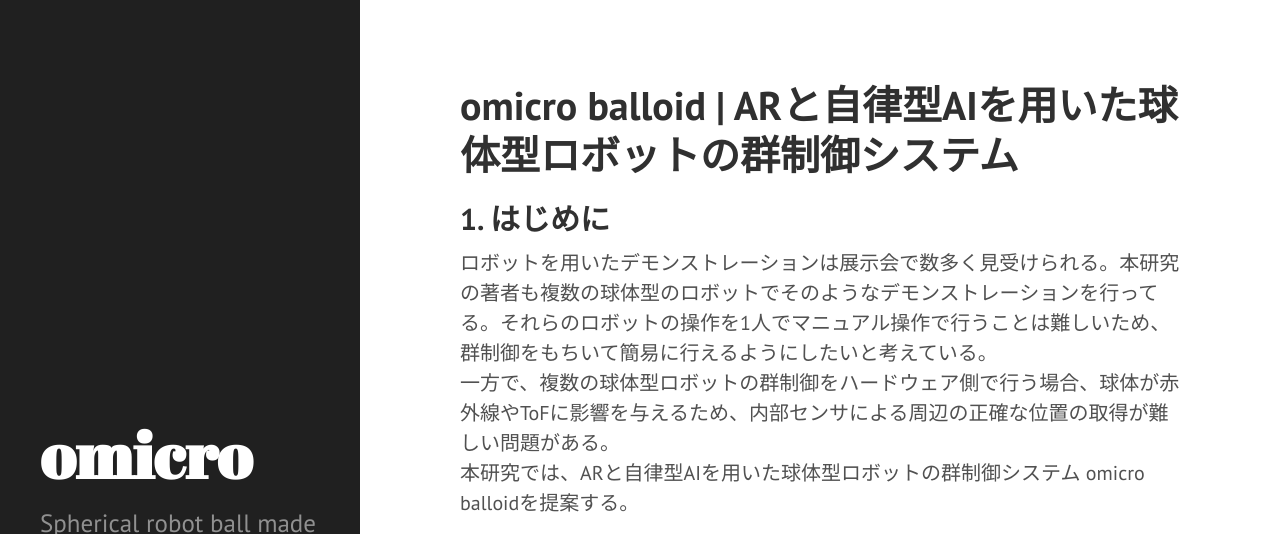
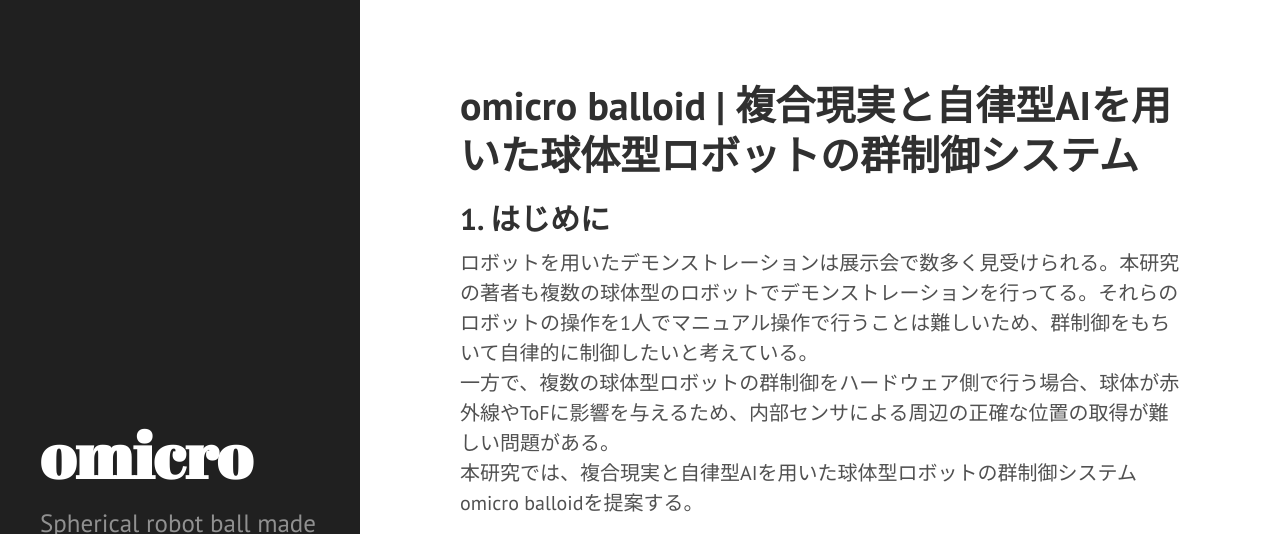
Before and after one commit to tichise/omicro.tokyo, a Jekyll site: the page built from _posts/2022-07-17-omicro-balloid.md, in a window 1280 px wide and 900 px high, cut to the strip 0-534 px from the top of the window. Built offline with Jekyll 4.4.1, drawn with Linux system fonts in a browser that asks for light colours; Markdown is read by kramdown in place of the engine named in the settings.

Commit message:
Update 2022-07-17-omicro-balloid.md

```diff
--- a/_posts/2022-07-17-omicro-balloid.md
+++ b/_posts/2022-07-17-omicro-balloid.md
@@ -1,12 +1,12 @@
 ---
 layout: post
-title: omicro balloid | ARと自律型AIを用いた球体型ロボットの群制御システム
+title: omicro balloid | 複合現実と自律型AIを用いた球体型ロボットの群制御システム
 ---
 
 ## 1. はじめに
-ロボットを用いたデモンストレーションは展示会で数多く見受けられる。本研究の著者も複数の球体型のロボットでそのようなデモンストレーションを行ってる。それらのロボットの操作を1人でマニュアル操作で行うことは難しいため、群制御をもちいて簡易に行えるようにしたいと考えている。<br />
+ロボットを用いたデモンストレーションは展示会で数多く見受けられる。本研究の著者も複数の球体型のロボットでデモンストレーションを行ってる。それらのロボットの操作を1人でマニュアル操作で行うことは難しいため、群制御をもちいて自律的に制御したいと考えている。<br />
 一方で、複数の球体型ロボットの群制御をハードウェア側で行う場合、球体が赤外線やToFに影響を与えるため、内部センサによる周辺の正確な位置の取得が難しい問題がある。<br />
-本研究では、ARと自律型AIを用いた球体型ロボットの群制御システム omicro balloidを提案する。
+本研究では、複合現実と自律型AIを用いた球体型ロボットの群制御システム omicro balloidを提案する。
 
 <div class="frame-wrapper__video">
 <iframe src="https://www.youtube.com/embed/3UHbqpUHRFE?loop=1&playlist=3UHbqpUHRFE" title="YouTube video player" frameborder="0" allow="accelerometer; autoplay; clipboard-write; encrypted-media; gyroscope; picture-in-picture" allowfullscreen></iframe>
```
